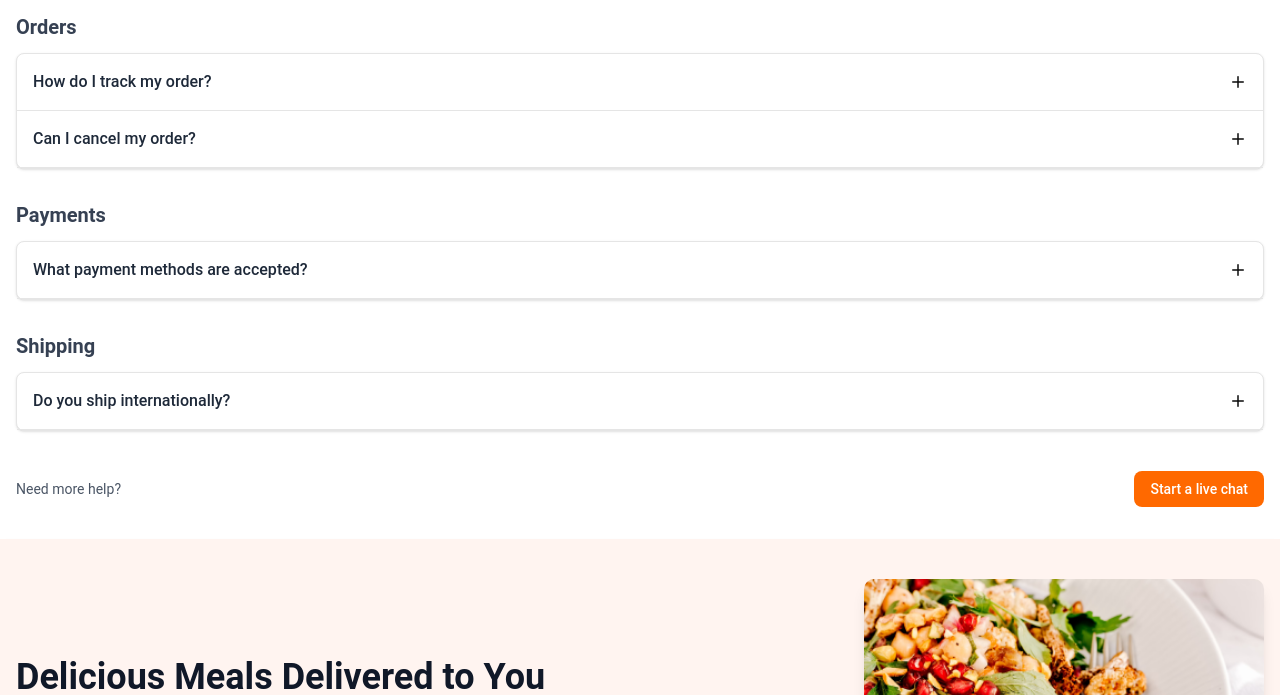
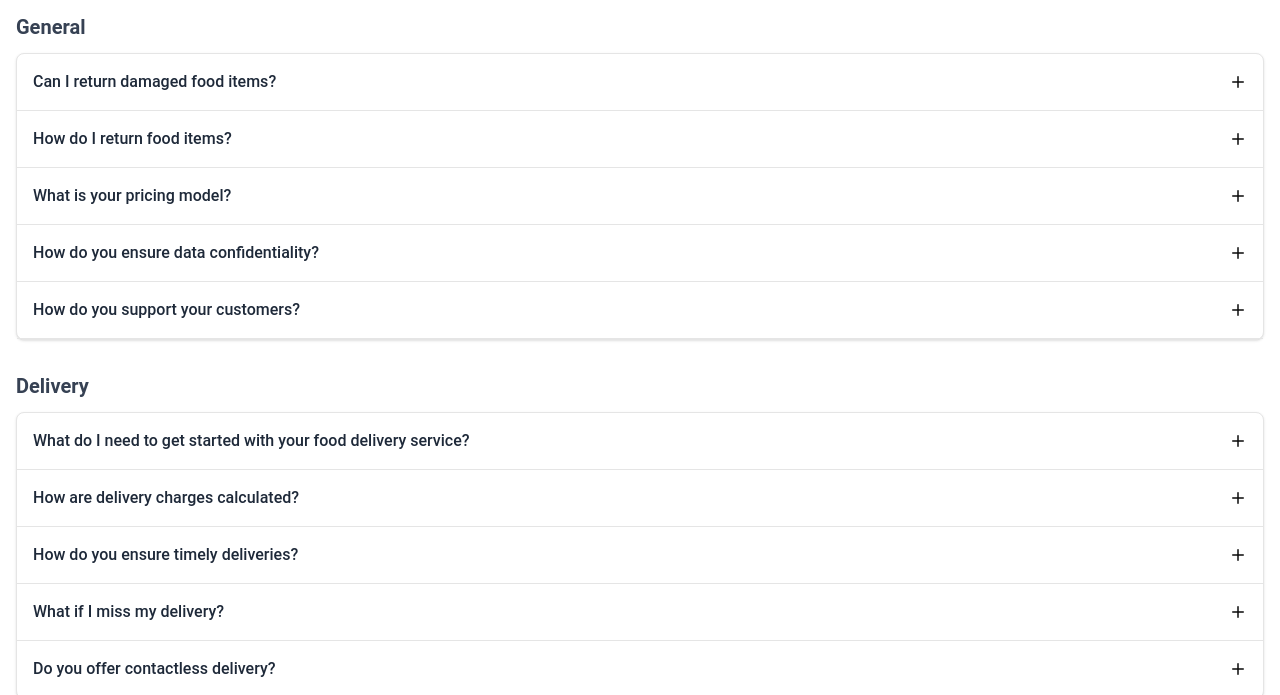
Before and after one commit to Kolawole-kehinde/nextjs-recipe-app, a Next.js app: page /faq in a window 1280 px wide. Shown: the part 257-952 px from the top of the page. Built offline with nearby package versions, Linux system fonts and the light colour scheme; no server answers; the database is empty.

Commit message:
refactor faq

```diff
--- a/constants/faqData.ts
+++ b/constants/faqData.ts
@@ -4,27 +4,58 @@ export interface FAQ {
 }
 
     export const faqs: Record<string, FAQ[]> = {
-  Orders: [
+    General: [
       {
-      question: "How do I track my order?",
+        question: 'Can I return damaged food items?',
         answer:
-        "You can track your order using the tracking number sent to your email.",
+          'Yes, if you receive a damaged or incorrect item, please contact our support team within 24 hours of delivery. We will investigate and arrange for a replacement or refund as needed.',
       },
       {
-      question: "Can I cancel my order?",
-      answer: "Yes, you can cancel within 24 hours of placing the order.",
+        question: 'How do I return food items?',
+        answer:
+          'To return a food item, please take a photo of the item, keep the packaging intact, and contact our support team via live chat or email within 24 hours.',
+      },
+      {
+        question: 'What is your pricing model?',
+        answer:
+          'Our pricing is based on menu items set by restaurants, along with applicable taxes and a delivery fee which varies depending on distance and time.',
+      },
+      {
+        question: 'How do you ensure data confidentiality?',
+        answer:
+          'We use industry-standard encryption and security practices to protect your personal and payment data. Your privacy is our top priority.',
+      },
+      {
+        question: 'How do you support your customers?',
+        answer:
+          'Our customer support is available 24/7 via live chat, email, or phone to assist with orders, complaints, or inquiries.',
       },
     ],
-  Payments: [
+    Delivery: [
       {
-      question: "What payment methods are accepted?",
-      answer: "We accept credit/debit cards, PayPal, and bank transfers.",
+        question: 'What do I need to get started with your food delivery service?',
+        answer:
+          'Just download our app or visit our website, create an account, and start browsing your favorite meals. Place your order and we’ll handle the rest!',
       },
-  ],
-  Shipping: [
       {
-      question: "Do you ship internationally?",
-      answer: "Currently, we only ship within the country.",
+        question: 'How are delivery charges calculated?',
+        answer:
+          'Delivery charges are based on your distance from the restaurant and the delivery time. You will see the exact fee at checkout.',
+      },
+      {
+        question: 'How do you ensure timely deliveries?',
+        answer:
+          'We work with local delivery partners and use real-time tracking to ensure your food is delivered hot and on time.',
+      },
+      {
+        question: 'What if I miss my delivery?',
+        answer:
+          'If you miss your delivery, the rider will attempt to contact you. If unreachable, the order may be canceled and a partial refund processed depending on the case.',
+      },
+      {
+        question: 'Do you offer contactless delivery?',
+        answer:
+          'Yes, you can opt for contactless delivery at checkout. Our riders will leave the food at your doorstep and notify you.',
       },
     ],
   };
--- a/features/products/ProductDetails.tsx
+++ b/features/products/ProductDetails.tsx
@@ -8,6 +8,7 @@ import { useProduct } from "@/hooks/useProducts";
 import ProductDetailsSkeleton from "./components/skeletons/ProductDetailsSkeleton";
 import ProductTabs from "./components/ProductTabs";
 import RelatedProducts from "./components/RelatedProducts";
+import Image from "next/image";
 
 const ProductDetails = () => {
   const { id } = useParams<{ id: string }>();
@@ -65,7 +66,7 @@ const ProductDetails = () => {
         <div className="flex flex-col md:flex-row items-center justify-center gap-5 md:gap-20">
           {/* Image */}
           <div>
-            <img
+            <Image
               src={product.image_url || "/images/placeholder.png"}
               alt={product.name}
               className="w-full max-w-[500px] h-auto rounded-2xl shadow-md object-contain"
--- a/hooks/useAuth.tsx
+++ /dev/null
@@ -1,21 +0,0 @@
-import { AppContext } from "@/context/AppContextProvider";
-import { useContext } from "react";
-
-interface AppContextType {
-  user: User | null;
-  setUser: (user: User | null) => void;
-  products: Product[];
-  handleLogout: () => Promise<void>;
-  loading: boolean;
-}
-
-// ✅ Correct way
-export const useAuth = (): AppContextType => {
-  const context = useContext(AppContext);
-
-  if (!context) {
-    throw new Error("useAuth must be used within an AppContextProvider");
-  }
-
-  return context;
-};
```
Also changed, not shown: hooks/useCart.tsx (+3 -4 lines). Lines whose indentation alone changed are shown as unchanged.
